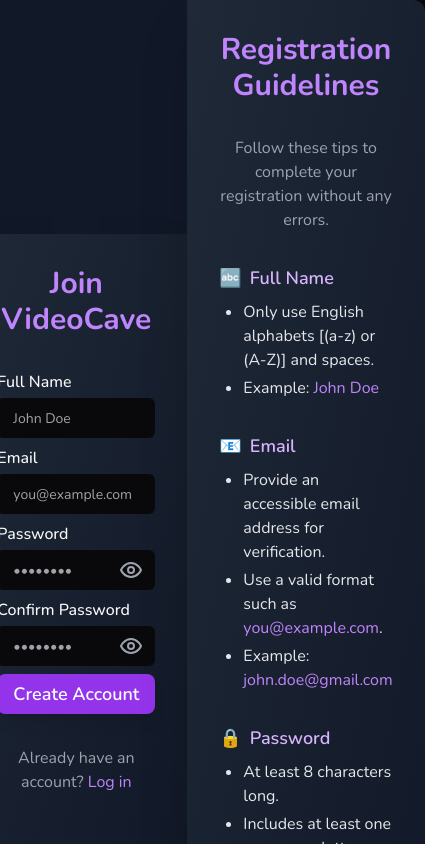
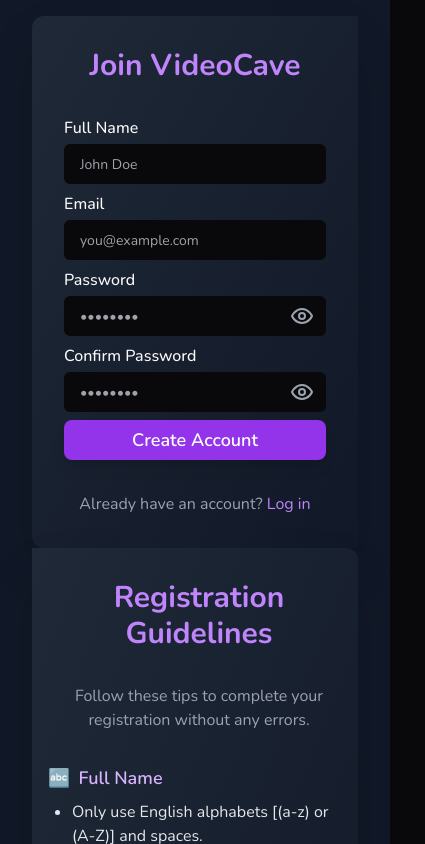
Before and after one commit to LavishPalia/videocave, a React (Vite) app in the folder frontend/: page /register in a window 390 px wide. Shown: the top 844 px of the page, 425 px wide, since content can reach past the window. Built offline with nearby package versions, Linux system fonts and the light colour scheme.

Commit message:
added flex-wrap to adapt mobile size while showing guidelines on certain screens

```diff
--- a/frontend/src/components/RegisterForm.tsx
+++ b/frontend/src/components/RegisterForm.tsx
@@ -84,10 +84,10 @@
   };
 
   return (
-    <div className="flex items-center justify-center min-h-screen bg-gray-900">
+    <div className="flex flex-wrap items-center justify-center min-h-screen px-8 py-4 bg-gray-900 md:gap-2 lg:gap-0">
       {/* left section */}
       <Form {...form}>
-        <div className="w-full max-w-lg p-8 space-y-8 bg-gradient-to-br from-gray-800 to-gray-900 shadow-2xl rounded-l-xl min-h-[656px] h-full">
+        <div className="w-full max-w-lg p-8 space-y-8 bg-gradient-to-br from-gray-800 to-gray-900 shadow-2xl rounded-l-xl md:min-h-[656px] h-full">
           <h2 className="text-3xl font-bold text-center text-purple-400">
             Join VideoCave
           </h2>
@@ -181,7 +181,7 @@
       </Form>
 
       {/* Right side */}
-      <section className="w-full max-w-xl p-8 space-y-8 text-gray-200 shadow-2xl bg-gradient-to-br from-gray-800 to-gray-900 rounded-r-xl">
+      <section className="w-full max-w-xl py-8 pl-4 pr-2 space-y-8 text-gray-200 shadow-2xl bg-gradient-to-br from-gray-800 to-gray-900 rounded-r-xl">
         <h1 className="text-3xl font-bold text-center text-purple-400">
           Registration Guidelines
         </h1>
--- a/frontend/src/components/UpdateUserProfile.tsx
+++ b/frontend/src/components/UpdateUserProfile.tsx
@@ -97,7 +97,7 @@
   };
 
   return (
-    <div className="flex items-center justify-center min-h-screen bg-gray-900">
+    <div className="flex flex-wrap items-center justify-center min-h-screen bg-gray-900">
       {showUploadProgress ? (
         <section className="w-full max-w-xl min-h-[632px] flex flex-col justify-center p-8 space-y-6 text-gray-200 shadow-2xl bg-gradient-to-br from-gray-800 to-gray-900 rounded-r-xl animate-fade-in">
           {/* Heading */}
@@ -127,7 +127,7 @@
         </section>
       ) : (
         <Form {...form}>
-          <div className="w-full max-w-md p-8 space-y-4 shadow-2xl bg-gradient-to-bl from-gray-800 to-gray-900 rounded-l-xl min-h-[632px] flex flex-col justify-center">
+          <div className="w-full max-w-md p-8 space-y-4 shadow-2xl bg-gradient-to-bl from-gray-800 to-gray-900 rounded-l-xl md:min-h-[584px] flex flex-col justify-starts md:justify-center">
             <h2 className="text-3xl font-bold text-center text-purple-400">
               Update Your Profile
             </h2>
@@ -208,8 +208,7 @@
             <li>File is required.</li>
             <li>Allowed formats: JPEG, PNG, GIF.</li>
             <li>
-              It's recommended that you use a picture that's at least 98 x 98
-              pixels and 4 MB or less.
+              Use a picture that's at least 98 x 98 pixels and 4 MB or less.
             </li>
           </ul>
         </div>
@@ -222,8 +221,7 @@
             <li>File is optional.</li>
             <li>Allowed formats: JPEG, PNG, GIF.</li>
             <li>
-              For the best results on all devices, use an image that's at least
-              2048 x 1152 pixels and 6 MB or less
+              Use an image that's at least 2048 x 1152 pixels and 6 MB or less
             </li>
           </ul>
         </div>
--- a/frontend/src/screens/ResetPassword.tsx
+++ b/frontend/src/screens/ResetPassword.tsx
@@ -48,7 +48,7 @@
   };
 
   return (
-    <div className="flex items-center justify-center min-h-screen bg-gray-900 sm:px-6 lg:px-8">
+    <div className="flex flex-wrap justify-center min-h-screen bg-gray-900 md:items-center sm:px-6 lg:px-8">
       <div className="w-full max-w-xl p-4 space-y-8 rounded-l-lg bg-gradient-to-br from-gray-800 to-gray-900 min-h-[388px] flex flex-col justify-center">
         <div>
           <h2 className="mt-6 text-3xl font-extrabold text-center text-purple-400">
```
